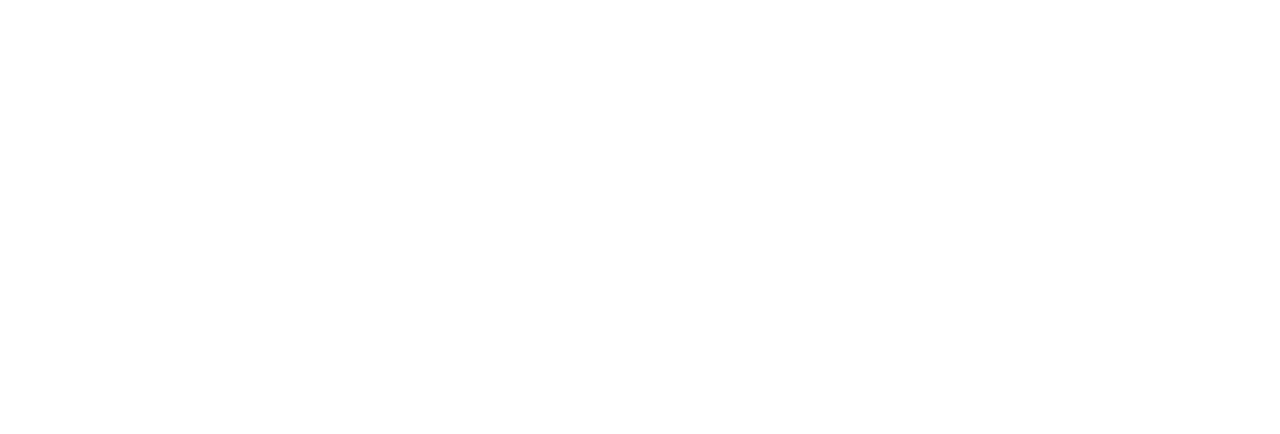
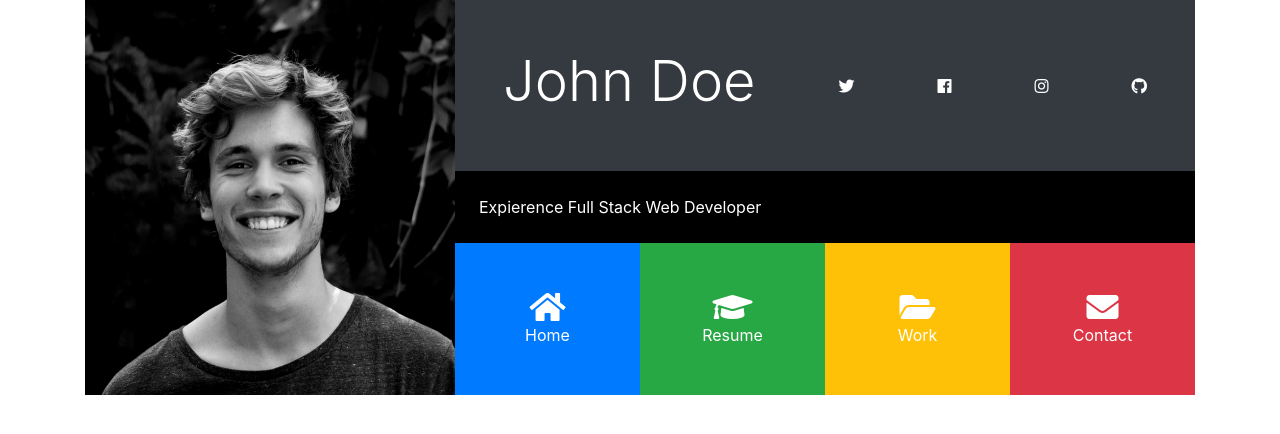
Before and after one commit to AndrzejKnit/Protfoliogrid, a plain HTML site: page index.html in a window 1280 px wide. Drawn offline with nearby package versions, Linux system fonts and the light colour scheme.

Commit message:
Lesson 70: main header

```diff
--- a/css/style.css
+++ b/css/style.css
@@ -0,0 +1,23 @@
+#main-header img {
+    width: 100%;
+    height: 100%;
+}
+
+#main-header .port-item {
+    width: 30%;
+}
+#main-header .port-item:hover {
+    opacity: 0.8;
+    cursor: pointer;
+}
+
+.bg-black {
+    color: #fff;
+    background: #000;
+}
+
+@media(min-width: 1199px) {
+    .port-item {
+        padding: 3em !important;
+    }
+}
--- a/index.html
+++ b/index.html
@@ -14,7 +14,64 @@
 </head>
 
 <body>
-  <!-- START HERE -->
+  <div class="container">
+    <header id="main-header">
+      <div class="row no-gutters">
+        <div class="col-lg-4 col-md-5">
+          <img src="img/person1.jpg" alt="">
+        </div>
+        <div class="col-lg-8 col-md-7">
+          <div class="d-flex flex-column">
+            <div class="p-5 bg-dark text-white">
+              <div class="d-flex flex-row justify-content-between align-items-center">
+                <h1 class="display-4">John Doe</h1>
+                <div class="d-none d-md-block">
+                  <a href="http://twitter.com" class="text-white">
+                  <i class="fab fa-twitter"></i></a>
+                </div>
+                <div>
+                  <a href="http://facebook.com" class="text-white">
+                  <i class="fab fa-facebook"></i></a>
+                </div>
+                <div>
+                  <a href="http://instagram.com" class="text-white">
+                  <i class="fab fa-instagram"></i></a>
+                </div>
+                <div>
+                  <a href="http://github.com" class="text-white">
+                  <i class="fab fa-github"></i></a>
+                </div>
+              </div>
+            </div>
+
+            <div class="p-4 bg-black">
+              Expierence Full Stack Web Developer
+            </div>
+            <div>
+              <div class="d-flex flex-row text-white align-items-stretch text-center">
+                <div class="port-item p-4 bg-primary" data-toggle="collapse" data-target="#home">
+                  <i class="fas fa-home fa-2x d-block"></i>
+                  <span class="d-none d-sm-block">Home</span>
+                </div>
+                <div class="port-item p-4 bg-success" data-toggle="collapse" data-target="#resume">
+                  <i class="fas fa-graduation-cap fa-2x d-block"></i>
+                  <span class="d-none d-sm-block">Resume</span>
+                </div>
+                <div class="port-item p-4 bg-warning" data-toggle="collapse" data-target="#work">
+                  <i class="fas fa-folder-open fa-2x d-block"></i>
+                  <span class="d-none d-sm-block">Work</span>
+                </div>
+                <div class="port-item p-4 bg-danger" data-toggle="collapse" data-target="#contact">
+                  <i class="fas fa-envelope fa-2x d-block"></i>
+                  <span class="d-none d-sm-block">Contact</span>
+                </div>
+              </div>
+            </div>
+          </div>
+        </div>
+      </div>
+    </header>
+  </div>
 
 
   <script src="http://code.jquery.com/jquery-3.3.1.min.js" integrity="sha256-FgpCb/KJQlLNfOu91ta32o/NMZxltwRo8QtmkMRdAu8="
```
